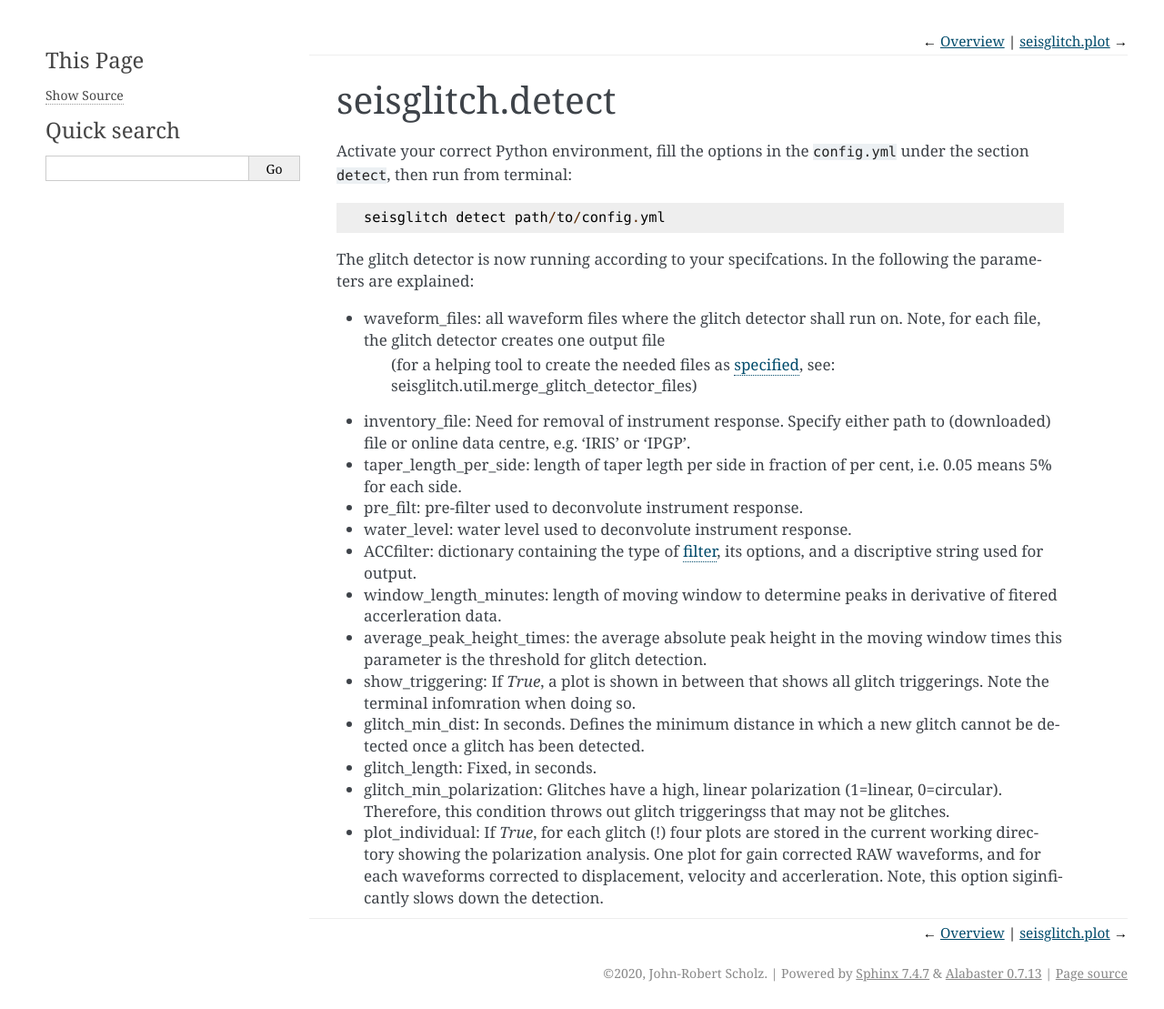
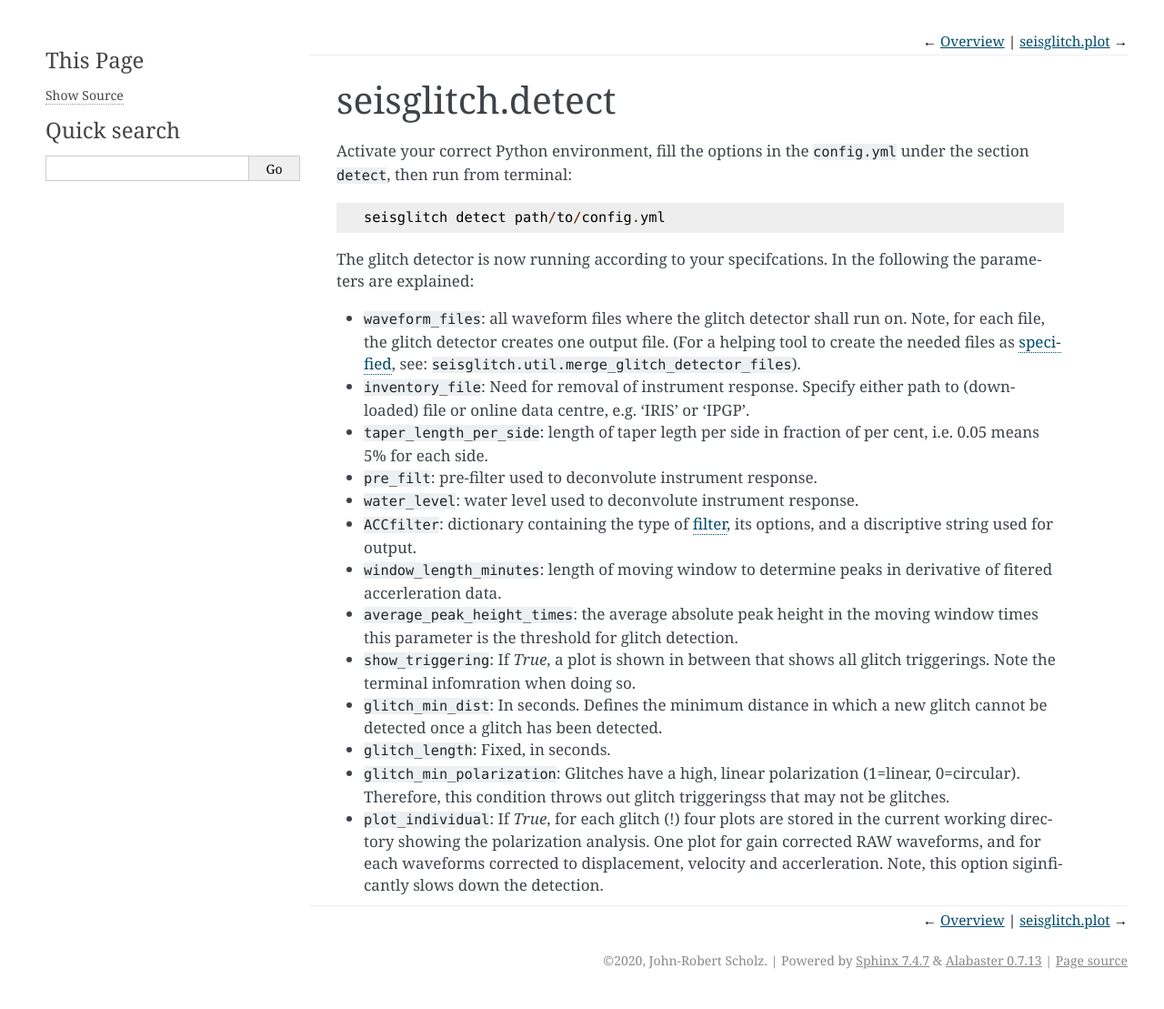
Before and after one commit to t0mmyt/seisglitch, a Sphinx documentation site: the page built from Docs/source/detector.rst, in a window 1280 px wide. Shown: the whole page at 91% size. Built offline with Sphinx 7.4.7, drawn with Linux system fonts in a browser that asks for light colours.

Commit message:
change some docs

```diff
--- a/Docs/source/detector.rst
+++ b/Docs/source/detector.rst
@@ -13,19 +13,18 @@ The glitch detector is now running according to your specifcations.
 In the following the parameters are explained:
 
 
-* waveform_files: all waveform files where the glitch detector shall run on. Note, for each file, the glitch detector creates one output file
-                  (for a helping tool to create the needed files as :ref:`specified <data_prep>`, see: seisglitch.util.merge_glitch_detector_files)
-* inventory_file: Need for removal of instrument response. Specify either path to (downloaded) file or online data centre, e.g. 'IRIS' or 'IPGP'.
-* taper_length_per_side: length of taper legth per side in fraction of per cent, i.e. 0.05 means 5% for each side.
-* pre_filt: pre-filter used to deconvolute instrument response.
-* water_level: water level used to deconvolute instrument response.
-* ACCfilter: dictionary containing the type of filter_, its options, and a discriptive string used for output.
-* window_length_minutes: length of moving window to determine peaks in derivative of fitered accerleration data.
-* average_peak_height_times: the average absolute peak height in the moving window times this parameter is the threshold for glitch detection.
-* show_triggering: If `True`, a plot is shown in between that shows all glitch triggerings. Note the terminal infomration when doing so.
-* glitch_min_dist: In seconds. Defines the minimum distance in which a new glitch cannot be detected once a glitch has been detected.
-* glitch_length: Fixed, in seconds.
-* glitch_min_polarization: Glitches have a high, linear polarization (1=linear, 0=circular). Therefore, this condition throws out glitch triggeringss that may not be glitches.
-* plot_individual: If `True`, for each glitch (!) four plots are stored in the current working directory showing the polarization analysis. One plot for gain corrected RAW waveforms, and for each waveforms corrected to displacement, velocity and accerleration. Note, this option siginficantly slows down the detection.
+* ``waveform_files``: all waveform files where the glitch detector shall run on. Note, for each file, the glitch detector creates one output file. (For a helping tool to create the needed files as :ref:`specified <data_prep>`, see: ``seisglitch.util.merge_glitch_detector_files``).
+* ``inventory_file``: Need for removal of instrument response. Specify either path to (downloaded) file or online data centre, e.g. 'IRIS' or 'IPGP'.
+* ``taper_length_per_side``: length of taper legth per side in fraction of per cent, i.e. 0.05 means 5% for each side.
+* ``pre_filt``: pre-filter used to deconvolute instrument response.
+* ``water_level``: water level used to deconvolute instrument response.
+* ``ACCfilter``: dictionary containing the type of filter_, its options, and a discriptive string used for output.
+* ``window_length_minutes``: length of moving window to determine peaks in derivative of fitered accerleration data.
+* ``average_peak_height_times``: the average absolute peak height in the moving window times this parameter is the threshold for glitch detection.
+* ``show_triggering``: If `True`, a plot is shown in between that shows all glitch triggerings. Note the terminal infomration when doing so.
+* ``glitch_min_dist``: In seconds. Defines the minimum distance in which a new glitch cannot be detected once a glitch has been detected.
+* ``glitch_length``: Fixed, in seconds.
+* ``glitch_min_polarization``: Glitches have a high, linear polarization (1=linear, 0=circular). Therefore, this condition throws out glitch triggeringss that may not be glitches.
+* ``plot_individual``: If `True`, for each glitch (!) four plots are stored in the current working directory showing the polarization analysis. One plot for gain corrected RAW waveforms, and for each waveforms corrected to displacement, velocity and accerleration. Note, this option siginficantly slows down the detection.
 
 .. _filter: https://docs.obspy.org/packages/autogen/obspy.core.stream.Stream.filter.html
```
Also changed, not shown: config.yml (+6 -209 lines), 4 other files.
